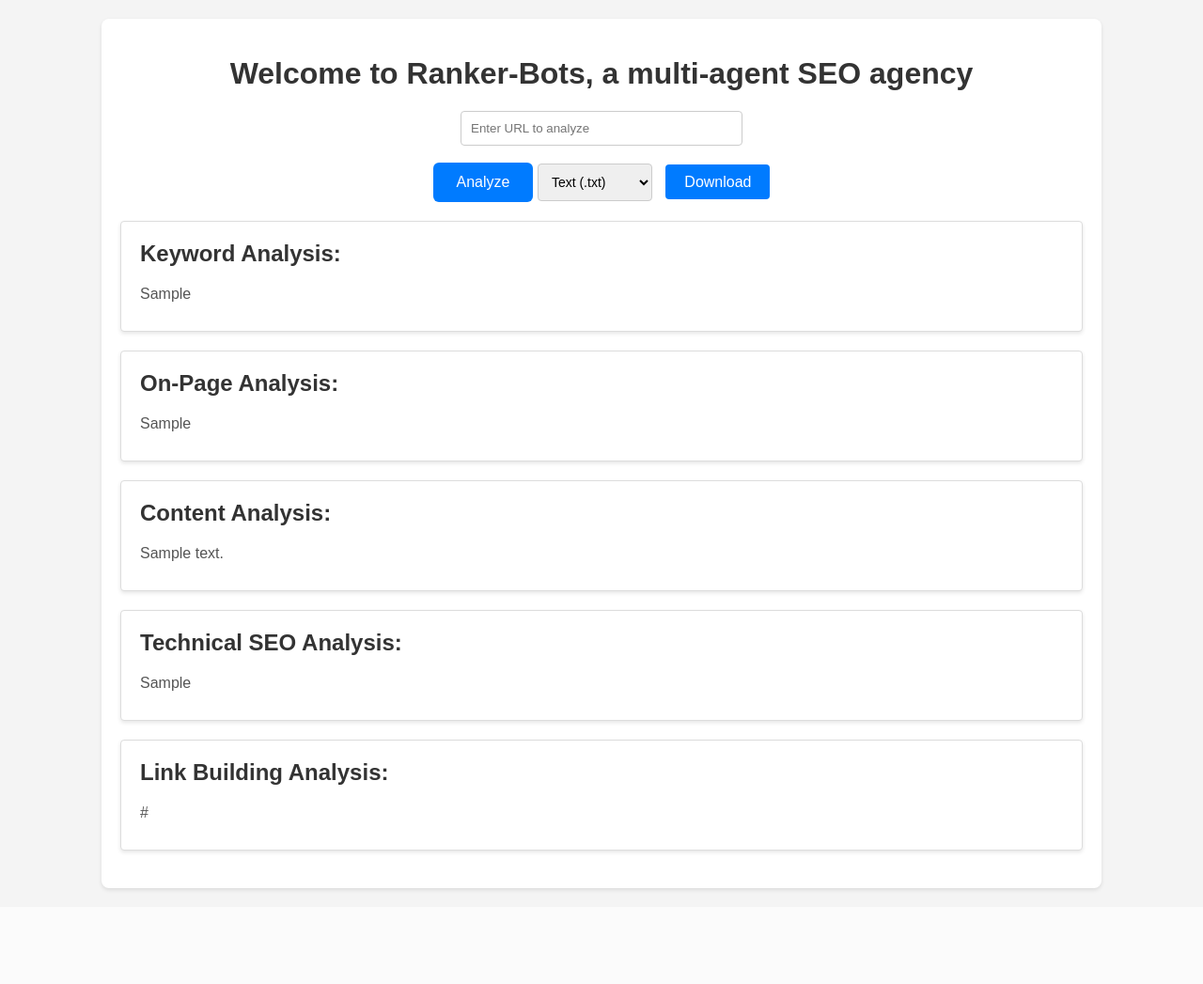
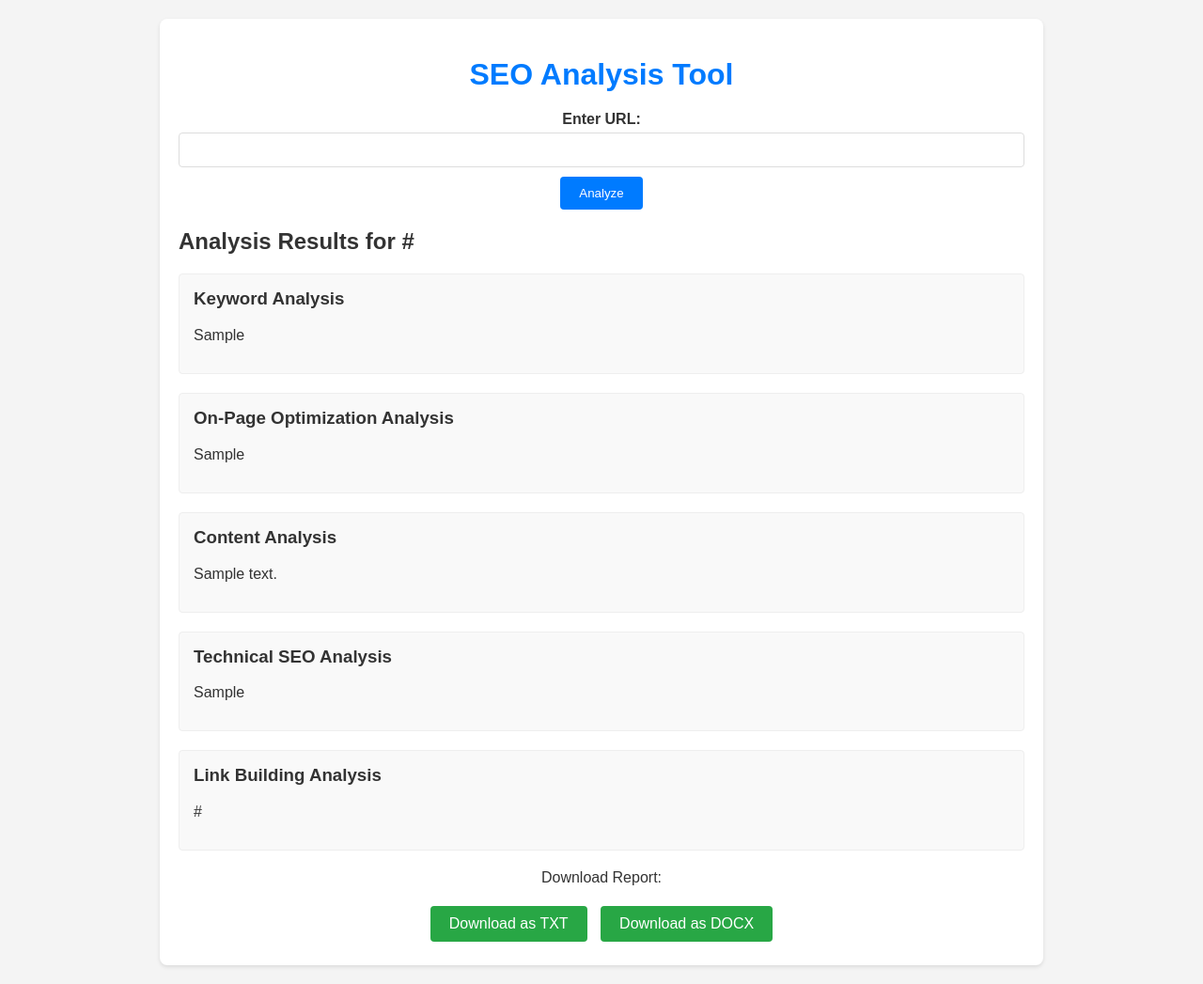
Before and after one commit to PiyushChall/Ranker-Bots, a FastAPI app: template templates/index.html in a window 1280 px wide. Shown: the whole page at 94% size. Before the commit the page ends 949 px from the top, so only its background shows below. Run offline with FastAPI, Linux system fonts and the light colour scheme; the template is opened without the code that fills it: most values are stand-ins (such as "Sample title", 1, 10 or a date in 2020).

Commit message:
edited ui

```diff
--- a/requirements.txt
+++ b/requirements.txt
@@ -7,3 +7,4 @@ python-dotenv
 google-generativeai
 jinja2
 python-multipart
+pandas
--- a/static/style.css
+++ b/static/style.css
@@ -1,107 +1,100 @@
-/* style.css */
-
+/* static/style.css */
 body {
     font-family: sans-serif;
     margin: 0;
     padding: 0;
     background-color: #f4f4f4;
-    display: flex; /* Added for centering */
-    justify-content: center; /* Added for centering */
-    align-items: center; /* Added for centering */
-    min-height: 100vh; /* Added for centering */
+    color: #333;
+}
+
+.container {
+    width: 80%;
+    max-width: 900px;
+    margin: 20px auto;
+    padding: 20px;
+    background-color: #fff;
+    border-radius: 8px;
+    box-shadow: 0 2px 4px rgba(0, 0, 0, 0.1);
 }
 
 h1 {
     text-align: center;
-    margin-top: 20px;
-    color: #333; /* Added color */
+    margin-bottom: 20px;
+    color: #007bff;
 }
 
 form {
-    text-align: center;
+    display: flex;
+    flex-direction: column;
+    align-items: center;
     margin-bottom: 20px;
 }
 
-input[type="url"] {
-    padding: 10px;
-    width: 300px;
-    border: 1px solid #ccc;
-    border-radius: 4px;
-    box-sizing: border-box; /* Added box-sizing */
+label {
+    margin-bottom: 5px;
+    font-weight: bold;
 }
 
-button, a { /* Modified to include 'a' tag */
-    padding: 12px 25px; /* Increased padding */
+input[type="url"] {
+    width: 100%;
+    padding: 10px;
+    margin-bottom: 10px;
+    border: 1px solid #ddd;
+    border-radius: 4px;
+    box-sizing: border-box;
+}
+
+button[type="submit"] {
+    padding: 10px 20px;
     background-color: #007bff;
     color: white;
     border: none;
-    border-radius: 6px; /* Increased border-radius */
+    border-radius: 4px;
     cursor: pointer;
-    font-size: 16px; /* Increased font-size */
-    transition: background-color 0.3s ease; /* Added transition */
-    text-decoration: none; /* Added to remove underline from links */
 }
 
-button:hover, a:hover { /* Modified to include 'a' tag */
+button[type="submit"]:hover {
     background-color: #0056b3;
 }
 
-.container {
-    width: 80%;
-    margin: 20px auto;
-    background-color: white; /* Added background color */
-    padding: 20px; /* Added padding */
-    border-radius: 8px; /* Added border-radius */
-    box-shadow: 0 2px 4px rgba(0, 0, 0, 0.1); /* Added box-shadow */
+.results {
+    margin-top: 20px;
 }
 
-.result-box {
-    background-color: white;
-    border: 1px solid #ddd;
+.agent-result {
+    margin-bottom: 20px;
+    padding: 15px;
+    border: 1px solid #eee;
     border-radius: 4px;
-    padding: 20px;
-    margin-bottom: 20px;
-    box-shadow: 0 2px 4px rgba(0, 0, 0, 0.1);
+    background-color: #f9f9f9;
 }
 
-.result-box h2 {
+.agent-result h3 {
     margin-top: 0;
-    color: #333; /* Added color */
+    color: #333;
 }
 
-.result-box p {
-    margin-bottom: 10px;
-    color: #555; /* Added color */
+.download-section {
+    margin-top: 20px;
+    text-align: center;
 }
 
-.result-box img {
-    max-width: 100%;
-    height: auto;
-    display: block;
-    margin-top: 10px;
+.download-button {
+    display: inline-block;
+    padding: 10px 20px;
+    background-color: #28a745;
+    color: white;
+    text-decoration: none;
+    border-radius: 4px;
+    margin: 5px;
 }
 
-.result-box table {
-    width: 100%;
-    border-collapse: collapse;
-    margin-bottom: 10px;
+.download-button:hover {
+    background-color: #218838;
 }
 
-.result-box th,
-.result-box td {
-    border: 1px solid #ddd;
-    padding: 8px;
-    text-align: left;
+@media (max-width: 600px) {
+    .container {
+        width: 95%;
+    }
 }
-
-.result-box th {
-    background-color: #f2f2f2;
-}
-
-select { /* Added select styles */
-    padding: 10px;
-    border: 1px solid #ccc;
-    border-radius: 4px;
-    font-size: 14px;
-    cursor: pointer;
-}
--- a/templates/index.html
+++ b/templates/index.html
@@ -1,68 +1,57 @@
 <!DOCTYPE html>
-<html>
+<html lang="en">
 <head>
-    <title>Multi-Agent SEO Agency</title>
+    <meta charset="UTF-8">
+    <meta name="viewport" content="width=device-width, initial-scale=1.0">
+    <title>SEO Analysis Tool</title>
     <link rel="stylesheet" href="/static/style.css">
 </head>
 <body>
     <div class="container">
-        <h1>Welcome to Ranker-Bots, a multi-agent SEO agency</h1>
-        <form method="post" action="/analyze_seo">
-            <input type="url" name="url" placeholder="Enter URL to analyze" required><br><br>
-            <div style="display: inline-block;">  <button type="submit">Analyze</button>
-            </div>
-            {% if url %}
-                <div style="display: inline-block;">
-                    <label for="download_format"></label>
-                    <select name="download_format" id="download_format">
-                        <option value="txt">Text (.txt)</option>
-                        <option value="docx">Word (.docx)</option>
-                    </select>
-                    <a id="download_link" href="#" style="
-                        padding: 10px 20px;
-                        background-color: #007bff;
-                        color: white;
-                        border: none;
-                        border-radius: 4px;
-                        cursor: pointer;
-                        text-decoration: none; /* Remove underline */
-                        margin-left: 10px; /* Add spacing */
-                    ">Download</a>
-                </div>
-            {% endif %}
+        <h1>SEO Analysis Tool</h1>
+        <form action="/analyze_seo" method="post">
+            <label for="url">Enter URL:</label>
+            <input type="url" id="url" name="url" required>
+            <button type="submit">Analyze</button>
         </form>
 
         {% if url %}
-            <div class="result-box">
-                <h2>Keyword Analysis:</h2>
-                <p>{{ keyword_results|replace('\n', '<br>')|safe }}</p>
+        <div class="results">
+            <h2>Analysis Results for {{ url }}</h2>
+
+            <div class="agent-result">
+                <h3>Keyword Analysis</h3>
+                <p>{{ keyword_results }}</p>
             </div>
-            <div class="result-box">
-                <h2>On-Page Analysis:</h2>
-                <p>{{ onpage_results|replace('\n', '<br>')|safe }}</p>
+
+            <div class="agent-result">
+                <h3>On-Page Optimization Analysis</h3>
+                <p>{{ onpage_results }}</p>
             </div>
-            <div class="result-box">
-                <h2>Content Analysis:</h2>
-                <p>{{ content_results|replace('\n', '<br>')|safe }}</p>
+
+            <div class="agent-result">
+                <h3>Content Analysis</h3>
+                <p>{{ content_results }}</p>
             </div>
-             <div class="result-box">
-                <h2>Technical SEO Analysis:</h2>
-                <p>{{ technical_results|replace('\n', '<br>')|safe }}</p>
+
+            <div class="agent-result">
+                <h3>Technical SEO Analysis</h3>
+                <p>{{ technical_results }}</p>
             </div>
-            <div class="result-box">
-                <h2>Link Building Analysis:</h2>
-                <p>{{ link_building_results|replace('\n', '<br>')|safe }}</p>
+
+            <div class="agent-result">
+                <h3>Link Building Analysis</h3>
+                <p>{{ link_building_results }}</p>
             </div>
+
+            <div class="download-section">
+                <p>Download Report:</p>
+                <a href="/download_report?url={{ url }}&download_format=txt" class="download-button">Download as TXT</a>
+                <a href="/download_report?url={{ url }}&download_format=docx" class="download-button">Download as DOCX</a>
+            </div>
+
+        </div>
         {% endif %}
     </div>
 </body>
 </html>
-
-<script>
-    document.getElementById('download_format').addEventListener('change', function() {
-        var url = "{{ url }}";
-        var format = this.value;
-        var downloadUrl = "/download_report?url=" + url + "&download_format=" + format;
-        document.getElementById('download_link').href = downloadUrl;
-    });
-</script>
```
Also changed, not shown: ambuj.py (+136 -185 lines).
